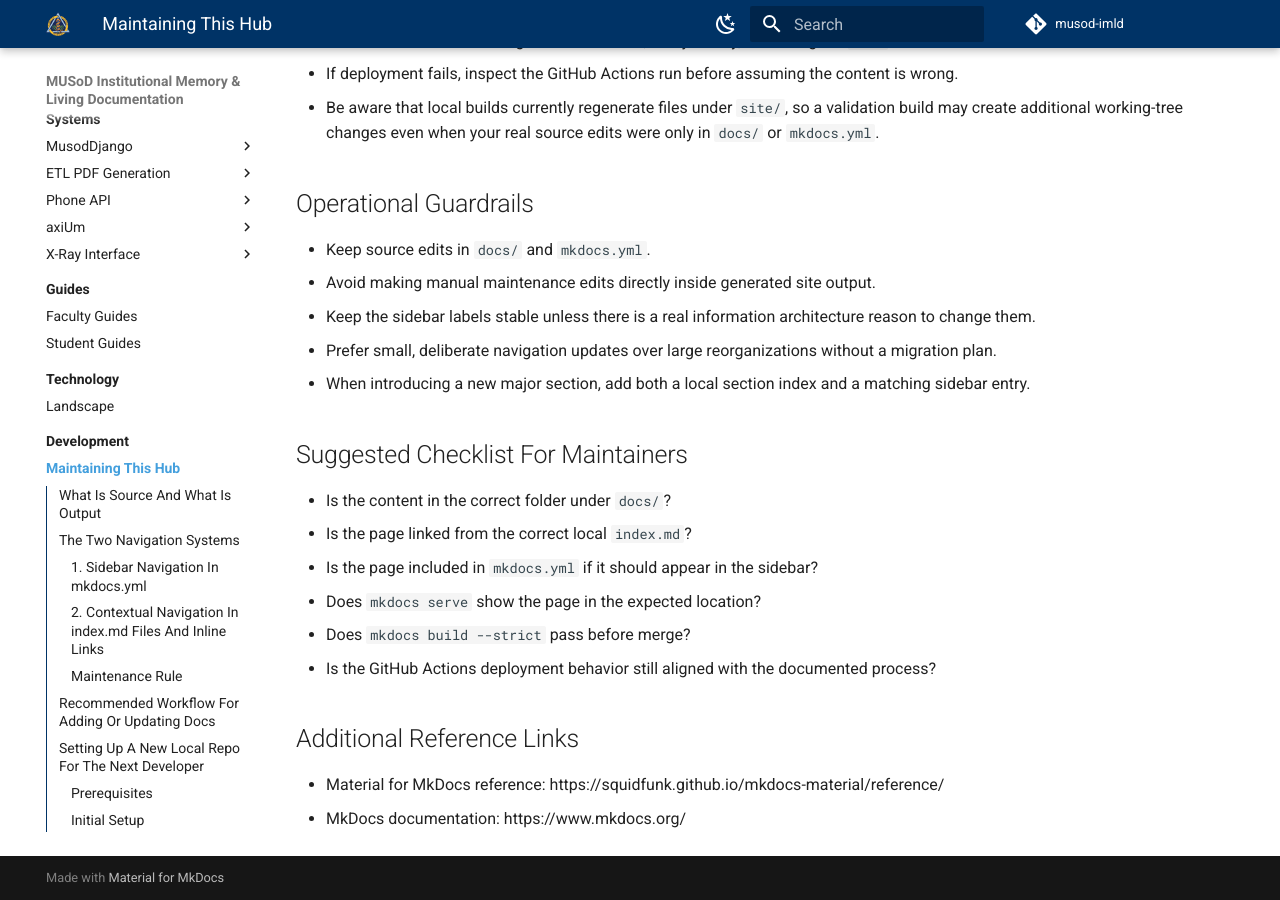
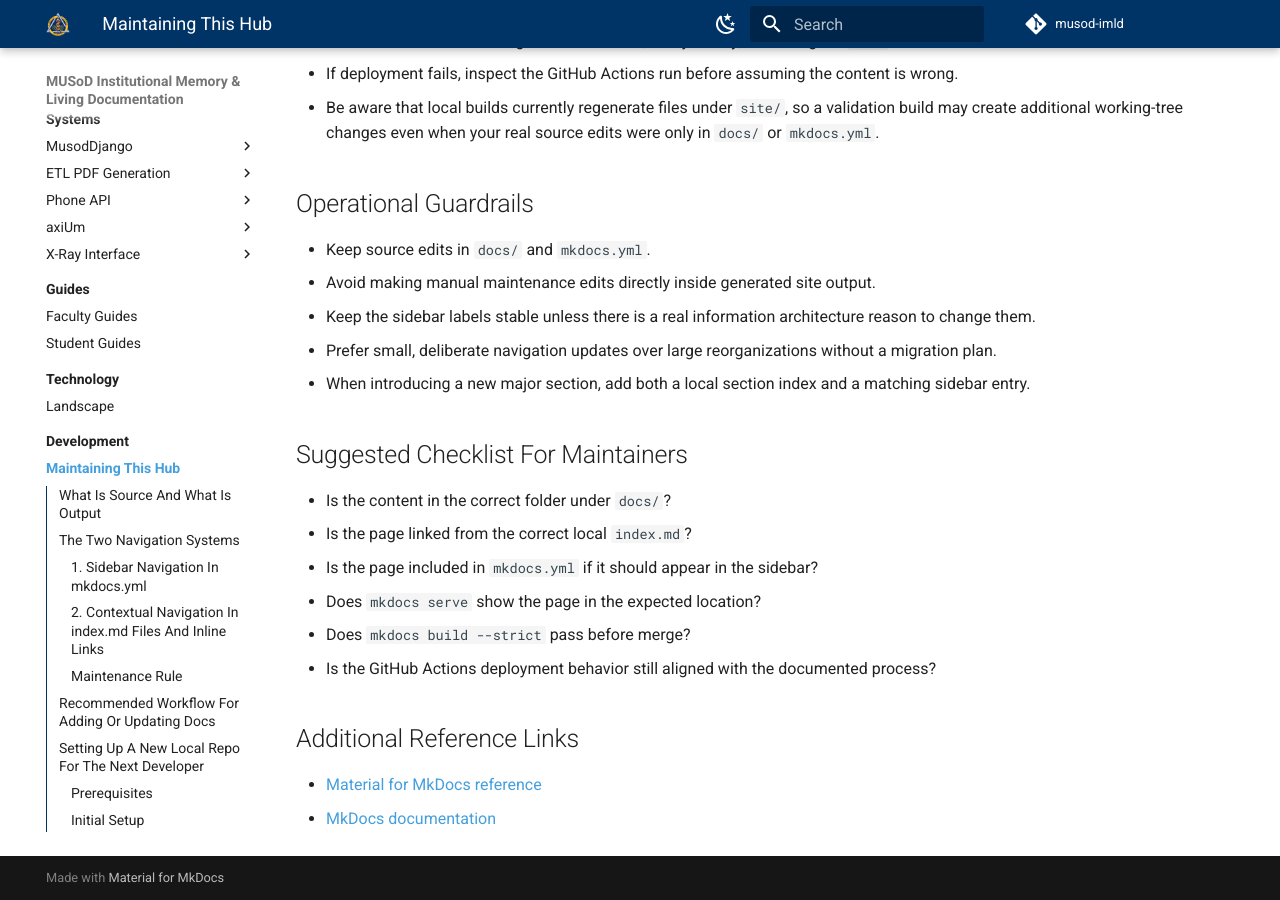
Before and after one commit to muinformatics/musod-imld, an MkDocs documentation site: the page built from docs/development/maintaining_this_hub.md, in a window 1280 px wide and 900 px high, scrolled down 5005 px. Built offline with MkDocs 1.6.1 and Material for MkDocs 9.7.7, drawn with Linux system fonts in a browser that asks for light colours.

Commit message:
fix: correct external links for MkDocs

```diff
--- a/docs/development/maintaining_this_hub.md
+++ b/docs/development/maintaining_this_hub.md
@@ -218,5 +218,5 @@ At a high level, the workflow:
 
 ## Additional Reference Links
 
-- Material for MkDocs reference: https://squidfunk.github.io/mkdocs-material/reference/
-- MkDocs documentation: https://www.mkdocs.org/
+- [Material for MkDocs reference](https://squidfunk.github.io/mkdocs-material/reference/)
+- [MkDocs documentation](https://www.mkdocs.org/)
```
Also changed, not shown: README.MD (+2 -2 lines).
